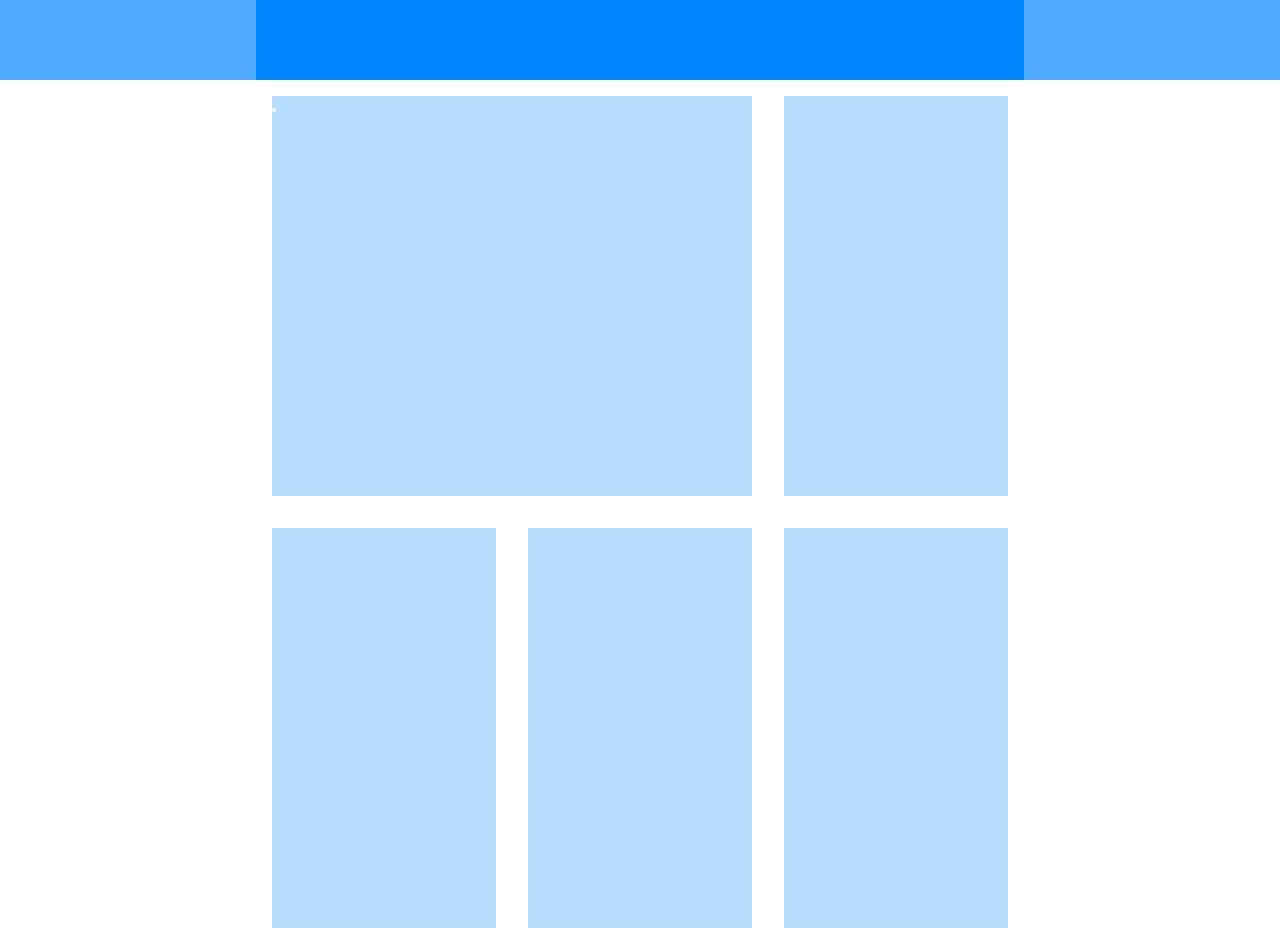
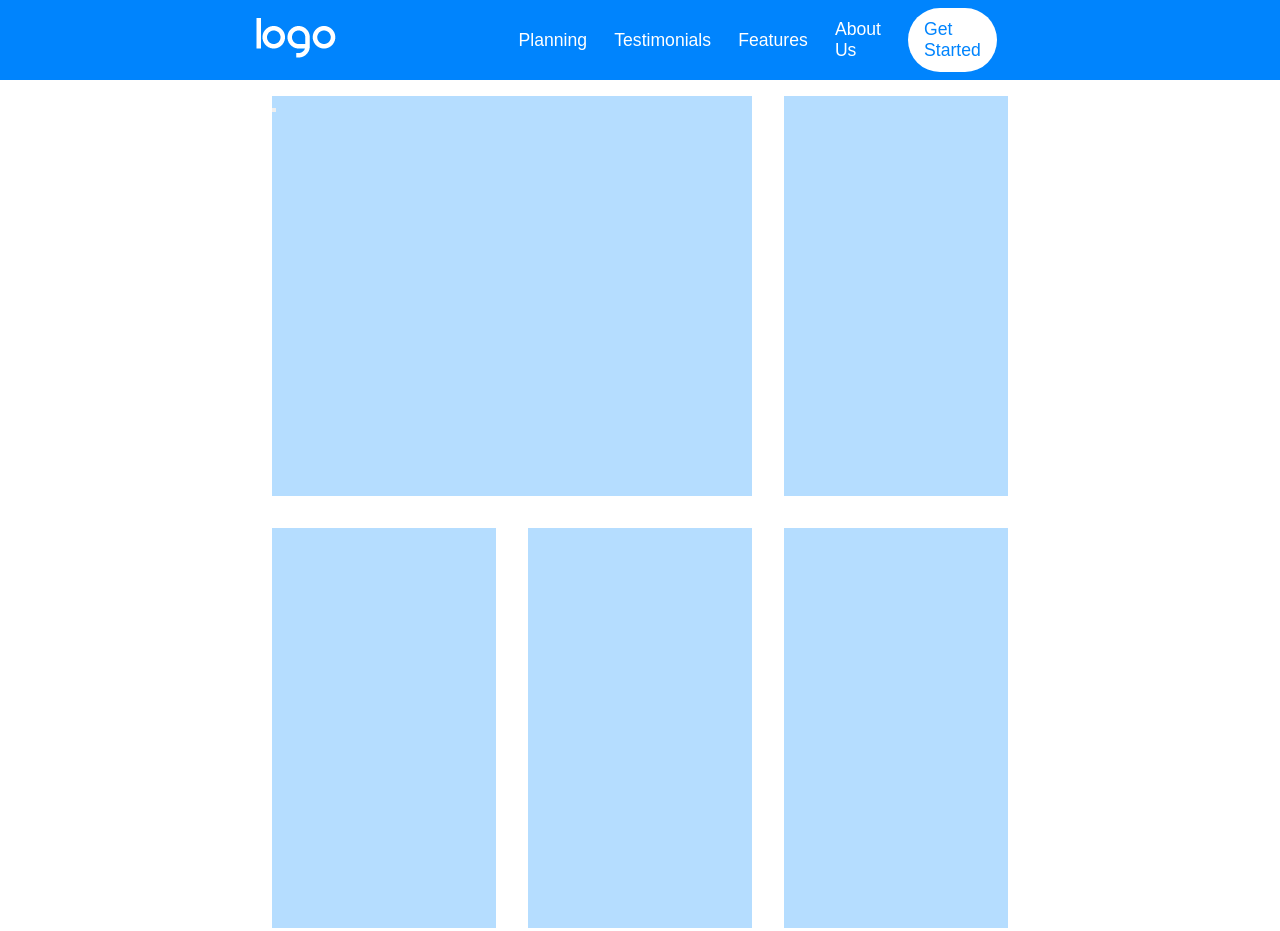
Before and after one commit to LucaArcudi/htmlcss-responsive-layout, a plain HTML site: page index.html in a window 1280 px wide. Shown: the top 931 px of the page. Drawn offline with Linux system fonts and the light colour scheme.

Commit message:
implemented header

```diff
--- a/css/style.css
+++ b/css/style.css
@@ -8,20 +8,58 @@
     display: flex;
 }
 
+body{
+    font-family: sans-serif;
+}
+
 /************* HEADER **************/
 
 /* nav */
 
 nav{
     height: 5rem;
-    background-color: #50aaff;
+    background-color: #0084FD;
+    padding: 1rem;
 }
 
 nav .logo,
 nav .links{
     width: 50%;
     height: 100%;
+}
+
+div.logo{
+    align-items: center;
+}
+
+div.links{
+    justify-content: end;
+    align-items: center;
+}
+
+div.links button{
+    border: none;
     background-color: #0084FD;
+}
+
+div.links button i{
+    color: #FFFFFF;
+    padding: 1rem;
+}
+
+div.links a{
+    display: none;
+    text-decoration: none;
+    color: #FFFFFF;
+    margin-right: 1.7rem;
+    font-size: 1.1rem;
+}
+
+div.links a:last-child{
+    background-color: #FFFFFF;
+    color: #0084FD;
+    padding: 0.7rem 1rem;
+    border-radius: 10rem;
 }
 
 /************** MAIN ***************/
@@ -187,6 +225,14 @@ div.footer-bottom{
         padding: 0 20%;
     }
 
+    div.links button{
+        display: none;
+    }
+
+    div.links a{
+        display: inline;
+    }
+
     /* elements */
     section.elements{
         padding: 0 20%;
--- a/index.html
+++ b/index.html
@@ -6,15 +6,40 @@
     <meta name="viewport" content="width=device-width, initial-scale=1.0">
     <title>Responsive</title>
     <link rel="stylesheet" href="./css/style.css">
+    <link rel="stylesheet" href="https://cdnjs.cloudflare.com/ajax/libs/font-awesome/6.2.0/css/all.min.css">
 </head>
 <body>
     <header>
         <nav class="flex">
-            <div class="logo">
+            <div class="logo flex">
+                <a href="">
+                    <img src="./img/logo.png" alt="">
+                </a>
+            </div>
+            <div class="links flex">
+                <button>
+                    <i class="fa-solid fa-bars"></i>
+                </button>
 
-            </div>
-            <div class="links">
+                <a href="">
+                    Planning
+                </a>
 
+                <a href="">
+                    Testimonials
+                </a>
+
+                <a href="">
+                    Features
+                </a>
+
+                <a href="">
+                    About Us
+                </a>
+
+                <a href="">
+                    Get Started
+                </a>
             </div>
         </nav>
     </header>
```
